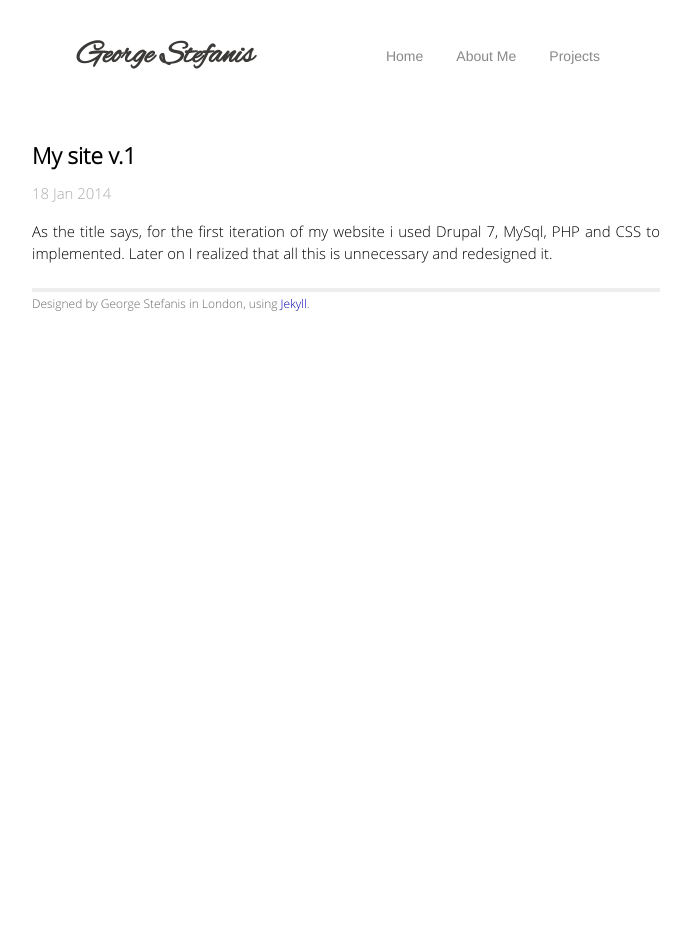
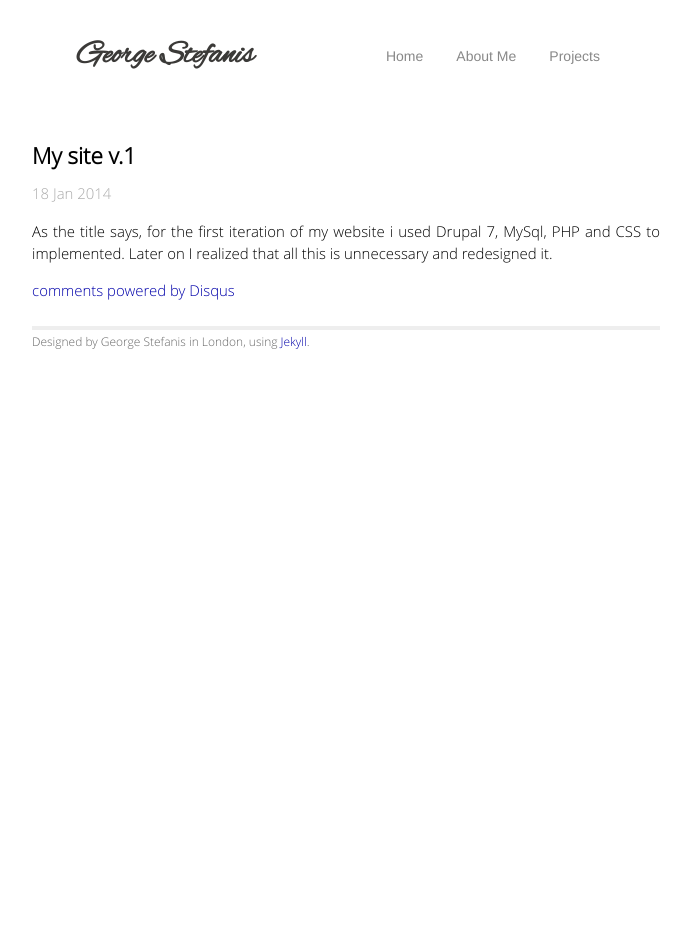
Before and after one commit to skywritergr/georgestefanis.com, a Jekyll site: the page built from _posts/2014-01-17-my-site-version1.markdown, in a window 1280 px wide. Shown: the whole page, without its empty margins (294-985 px from the left). Built offline with Jekyll 4.4.1, drawn with Linux system fonts in a browser that asks for light colours; Markdown is read by kramdown in place of the engine named in the settings; comment, search, counter and statistics services are not loaded; some of the changed lines change nothing that is shown.

Commit message:
adding disqus functionality to posts

```diff
--- a/_layouts/post.html
+++ b/_layouts/post.html
@@ -1,5 +1,6 @@
 ---
 layout: default
+comments: true
 ---
 <h2>{{ page.title }}</h2>
 <p class="meta">{{ page.date | date_to_string }}</p>
@@ -7,3 +8,19 @@
 <div class="post">
 {{ content }}
 </div>
+
+{{% if page.comments %}}
+<script type="text/javascript">
+        /* * * CONFIGURATION VARIABLES: EDIT BEFORE PASTING INTO YOUR WEBPAGE * * */
+        var disqus_shortname = 'georgestefanis'; // required: replace example with your forum shortname
+
+        /* * * DON'T EDIT BELOW THIS LINE * * */
+        (function() {
+            var dsq = document.createElement('script'); dsq.type = 'text/javascript'; dsq.async = true;
+            dsq.src = '//' + disqus_shortname + '.disqus.com/embed.js';
+            (document.getElementsByTagName('head')[0] || document.getElementsByTagName('body')[0]).appendChild(dsq);
+        })();
+    </script>
+    <noscript>Please enable JavaScript to view the <a href="http://disqus.com/?ref_noscript">comments powered by Disqus.</a></noscript>
+    <a href="http://disqus.com" class="dsq-brlink">comments powered by <span class="logo-disqus">Disqus</span></a>
+{{% endif %}}
```
